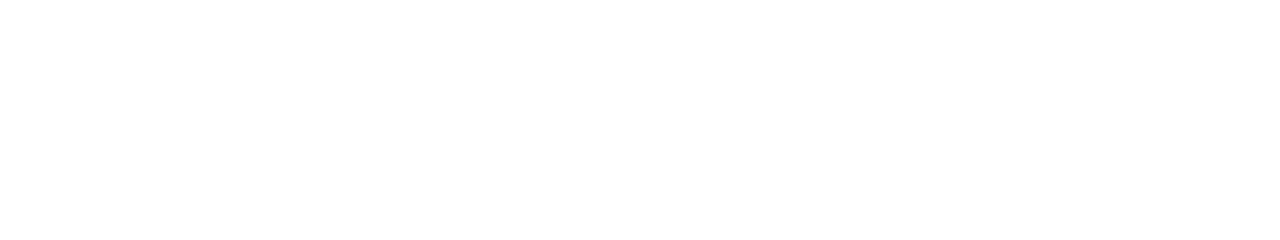
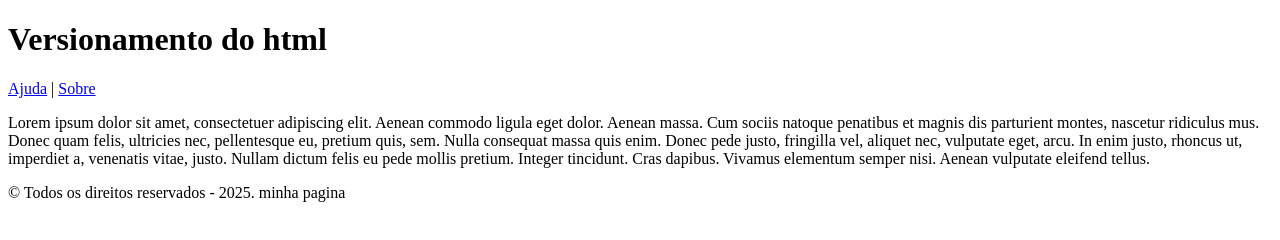
Before and after one commit to aleupms/front-end-1TDSPB-aula1-1sem, a plain HTML site: page index.html in a window 1280 px wide. Drawn offline with Linux system fonts and the light colour scheme.

Commit message:
Pagina basica estruturada.

```diff
--- a/index.html
+++ b/index.html
@@ -1,5 +1,7 @@
 <!DOCTYPE html>
 <!--
+
+DTD = Document Type Definition
 
 O DOCTYPE, ou Declaração de Tipo de Documento, é uma instrução no início de um documento HTML que informa ao navegador a versão do HTML a ser utilizada, garantindo que a página seja renderizada no modo padrão (Standards mode), seguindo as especificações web em vez do antigo e inconsistente modo "quirks". A declaração mais comum é <!DOCTYPE html>, específica para o HTML5, e ela deve ser a primeira linha do código, antes de qualquer outra tag.
 
@@ -13,4 +15,35 @@ O principal objetivo do DOCTYPE é ativar o modo de renderização padrão do na
 
 Evitar o Modo "Quirks":
 Quando um DOCTYPE está ausente ou é inválido, o navegador entra em "quirks mode" (modo de peculiaridades). Nesse modo, o navegador tenta emular como navegadores antigos renderizariam a página, o que pode levar a inconsistências visuais e comportamentais.
+
  -->
+
+
+ <!-- html quer dizer Hyper Text Markup Language -->
+
+ <html lang="pt-BR">
+	<head>
+		<meta charset="UTF-8">
+		<title>Exemplo Git1</title>
+	</head>
+	<body>
+		<header>
+			<h1>Versionamento do html</h1>
+			<nav>
+				<a href="#">Ajuda</a> |
+				<a href="#">Sobre</a>
+			</nav>
+				<main>
+					<section>
+						<aside>
+							<p>Lorem ipsum dolor sit amet, consectetuer adipiscing elit. Aenean commodo ligula eget dolor. Aenean massa. Cum sociis natoque penatibus et magnis dis parturient montes, nascetur ridiculus mus. Donec quam felis, ultricies nec, pellentesque eu, pretium quis, sem. Nulla consequat massa quis enim. Donec pede justo, fringilla vel, aliquet nec, vulputate eget, arcu. In enim justo, rhoncus ut, imperdiet a, venenatis vitae, justo. Nullam dictum felis eu pede mollis pretium. Integer tincidunt. Cras dapibus. Vivamus elementum semper nisi. Aenean vulputate eleifend tellus.</p>
+						</aside>
+					</section>
+				</main>
+				  <footer>
+					<p>&copy; Todos os direitos reservados - 2025. minha pagina </p>
+				  </footer>
+		</header>
+	</body>
+
+</html>
```
